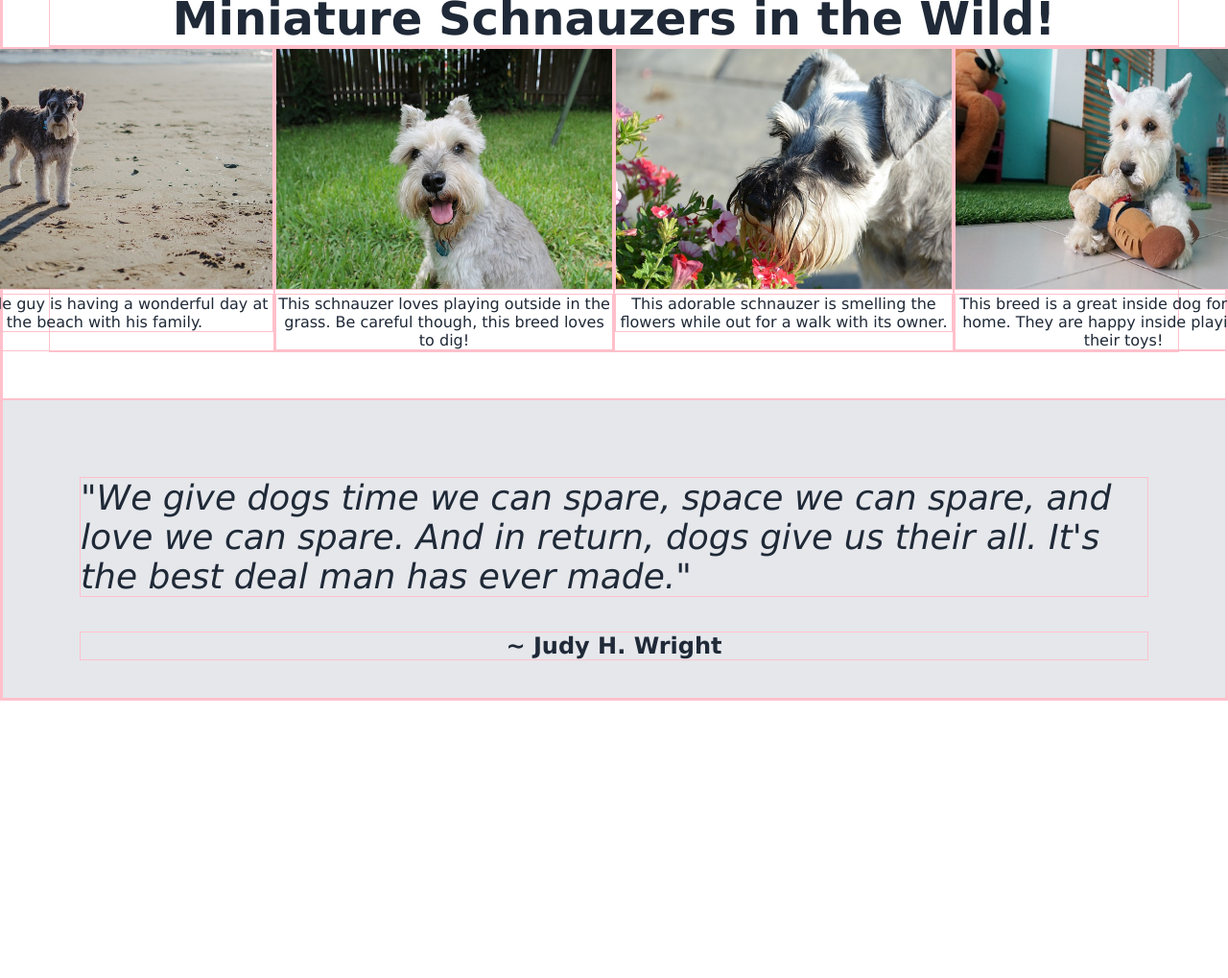
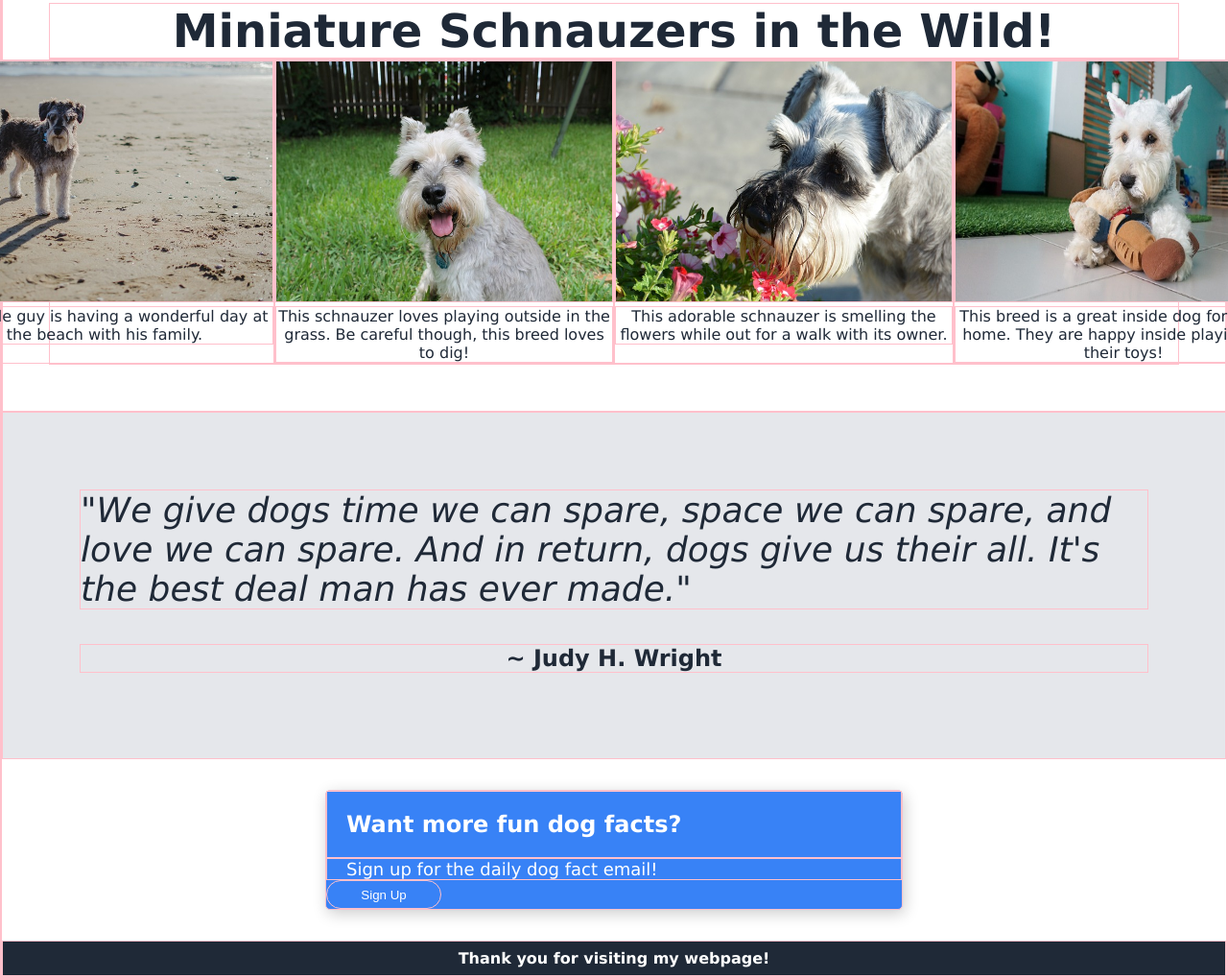
Before and after one commit to Amiriel01/landing-page, a plain HTML site: page index.html in a window 1280 px wide. Shown: the part 496-1515 px from the top of the page at 96% size. Before the commit the page ends 1226 px from the top, so only its background shows below. Drawn offline with Linux system fonts and the light colour scheme.

Commit message:
Completed footer.

```diff
--- a/index.html
+++ b/index.html
@@ -68,9 +68,24 @@
             ~ Judy H. Wright
         </div>
     </div>
+    <div class="bottom1">
+        <div class="text1">
+            Want more fun dog facts?
+        </div>
+        <div class="text2">
+            Sign up for the daily dog fact email!
+        </div>
+        <button class="newsletter">
+            Sign Up
+        </button>
+    </div>
+    <div class="footer">
+        Thank you for visiting my webpage!
+    </div>
 
 
-    </div>
+
+
 
 
 </body>
--- a/style.css
+++ b/style.css
@@ -113,7 +113,7 @@ button {
     background-color: #e5e7eb;
     color: #1f2937;
     padding: 5em;
-    height: 150px;
+    height: 200px;
 
 }
 
@@ -127,5 +127,44 @@ button {
     font-size: 24px;
     font-weight: bold;
     text-align: center;
+    margin-bottom: 2em;
+}
+
+.bottom1 {
+    background-color: #3882f6;
+    width: 600px;
+    border-radius: 5px;
+    color: white;
+    align-content: center;
+    box-shadow: 2px 4px 16px rgba(0,0,0,.2);
+    margin: 0 auto;
+    margin-top: 2em;
 
 }
+
+.text1 {
+    font-weight: bolder;
+    font-size: 24px;
+    padding: 20px;
+}
+
+.text2 {
+    font-size: 18px;
+    padding-left: 20px;
+}
+
+button {
+    background-color: #3882f6;
+    color: white;
+    width: 20%;
+    height: 30px;
+}
+
+.footer {
+    background-color: #1f2937;
+    color: white;
+    text-align: center;
+    padding: .5em;
+    font-weight: bolder;
+    margin-top: 2em;
+}
```
